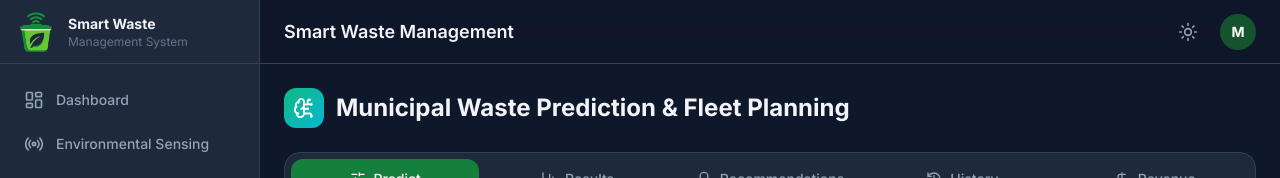
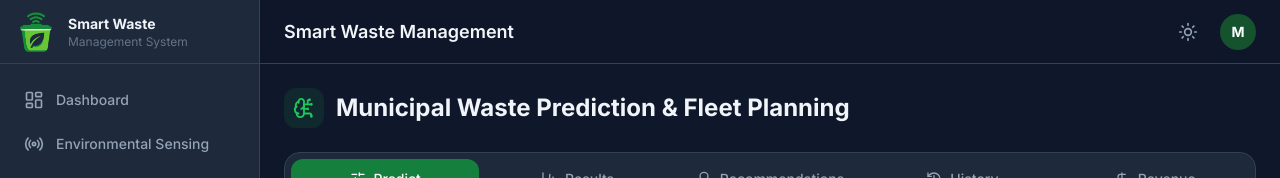
Before and after one commit to MinuraJaySL/R26-IT-126, a React (Vite) app: page /waste-prediction in a window 1280 px wide. Shown: the top 178 px of the page. Built offline with nearby package versions, Linux system fonts and the light colour scheme; no server answers.

Commit message:
changes (#9) # Conflicts: #	src/pages/FillLevelMonitoring/index.jsx #	src/pages/WastePrediction/PredictionInputPanel.jsx #	src/pages/WastePrediction/index.jsx

```diff
--- a/src/pages/WastePrediction/index.jsx
+++ b/src/pages/WastePrediction/index.jsx
@@ -84,8 +84,8 @@
       {/* Header */}
       <motion.div initial={{ opacity: 0, y: -10 }} animate={{ opacity: 1, y: 0 }}>
         <div className="flex items-center gap-3">
-          <div className="flex h-10 w-10 items-center justify-center rounded-xl gradient-primary">
-            <BrainCircuit size={22} className="text-white" />
+          <div className="flex h-10 w-10 items-center justify-center rounded-xl bg-green-500/10">
+            <BrainCircuit size={22} className="text-green-500" />
           </div>
           <div>
             <h1 className="text-2xl font-bold" style={{ color: 'var(--text-primary)' }}>
```
